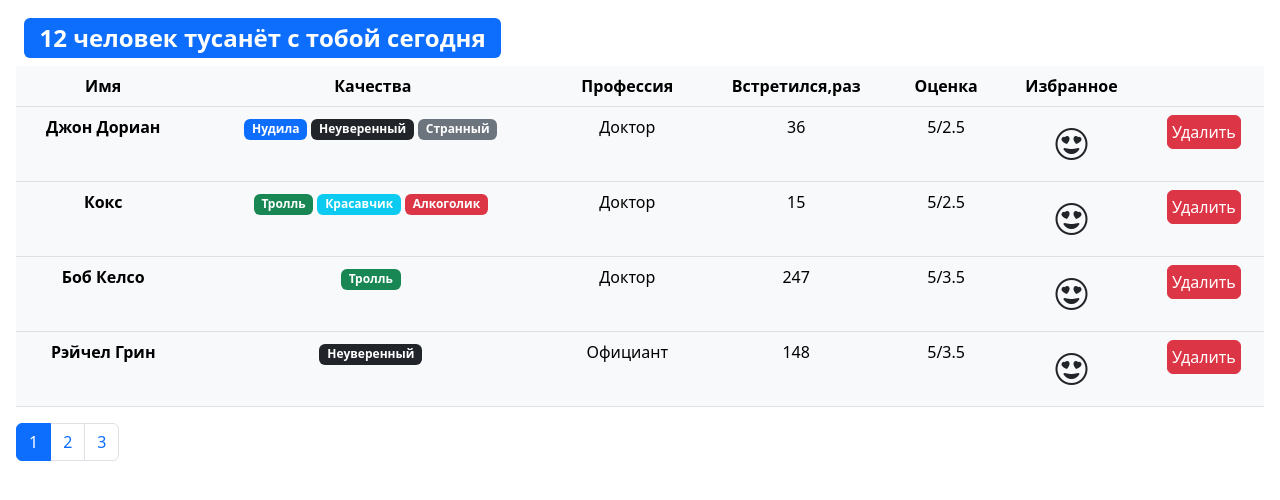
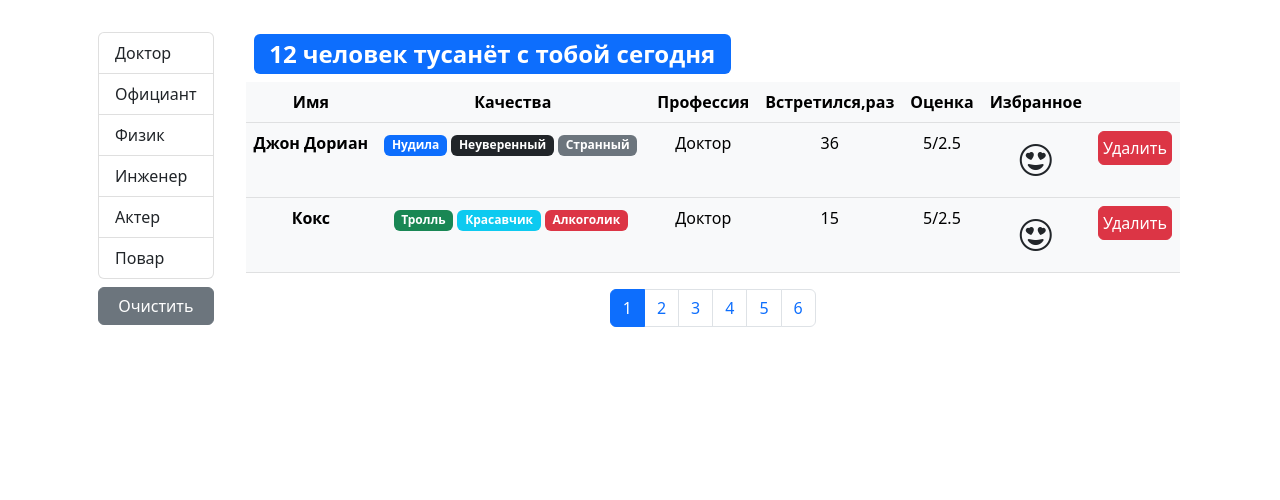
Before and after one commit to dimonabinsk/fast-company-app, a React (Create React App) app: page / in a window 1280 px wide. Shown: the top 500 px of the page. Built offline with nearby package versions, Linux system fonts and the light colour scheme.

Commit message:
реализовал фильтрацию

```diff
--- /dev/null
+++ b/src/App.js
@@ -0,0 +1,44 @@
+import "bootstrap/dist/css/bootstrap.min.css";
+import React, { useState, useEffect } from "react";
+import Users from "./components/Users.component";
+import API from "./api";
+
+function App() {
+    const [users, setUsers] = useState();
+
+    useEffect(() => {
+        API.users.fetchAll().then((data) => setUsers(data));
+    }, []);
+
+    const handlerDelete = (userId) => {
+        setUsers(users.filter((user) => user._id !== userId));
+    };
+
+    const handlerToggleBookmark = (userId) => {
+        const newUsers = users.map((user) => {
+            if (userId === user._id) {
+                return { ...user, bookmark: !user.bookmark };
+            }
+            return user;
+        });
+
+        setUsers(newUsers);
+    };
+
+    return (
+        <div className="container mt-3">
+            {users
+                ? (
+                    <Users
+                        users={users}
+                        onHandlerRowChange={handlerDelete}
+                        onHandlerBookmark={handlerToggleBookmark}
+                    />
+                )
+                : (<div>Загрузка данных...</div>)
+            }
+        </div>
+    );
+}
+
+export default App;
--- a/src/App.jsx
+++ /dev/null
@@ -1,38 +0,0 @@
-import "bootstrap/dist/css/bootstrap.min.css";
-import React, { useState } from "react";
-import API from "./api";
-import SearchStatus from "./components/SearchStatus.component";
-import Users from "./components/Users.component";
-
-function App() {
-    const initialStateUsers = API.users.fetchAll();
-    const [users, setUsers] = useState(initialStateUsers);
-
-    const handlerRowChange = (userId) => {
-        setUsers(users.filter((user) => user._id !== userId));
-    };
-
-    const handlerToggleBookmark = (userId) => {
-        const newUsers = users.map((user) => {
-            if (userId === user._id) {
-                return { ...user, bookmark: !user.bookmark };
-            }
-            return user;
-        });
-
-        setUsers(newUsers);
-    };
-
-    return (
-        <div className=" m-3">
-            <SearchStatus length={users.length} />
-            <Users
-                users={users}
-                onHandlerRowChange={handlerRowChange}
-                onHandlerBookmark={handlerToggleBookmark}
-            />
-        </div>
-    );
-}
-
-export default App;
--- /dev/null
+++ b/src/api/fake.api/professions.api.js
@@ -0,0 +1,26 @@
+export const professionsObject = {
+    doctor: { _id: "67rdca3eeb7f6fgeed471818", name: "Доктор" },
+    waiter: { _id: "67rdca3eeb7f6fgeed471820", name: "Официант" },
+    physics: { _id: "67rdca3eeb7f6fgeed471814", name: "Физик" },
+    engineer: { _id: "67rdca3eeb7f6fgeed471822", name: "Инженер" },
+    actor: { _id: "67rdca3eeb7f6fgeed471824", name: "Актер" },
+    cook: { _id: "67rdca3eeb7f6fgeed471829", name: "Повар" }
+};
+
+export const professions = [
+    { _id: "67rdca3eeb7f6fgeed471818", name: "Доктор" },
+    { _id: "67rdca3eeb7f6fgeed471820", name: "Официант" },
+    { _id: "67rdca3eeb7f6fgeed471814", name: "Физик" },
+    { _id: "67rdca3eeb7f6fgeed471822", name: "Инженер" },
+    { _id: "67rdca3eeb7f6fgeed471824", name: "Актер" },
+    { _id: "67rdca3eeb7f6fgeed471829", name: "Повар" }
+];
+
+const fetchAll = () =>
+    new Promise((resolve) => {
+        window.setTimeout(() => {
+            resolve(professions);
+        }, 2000);
+    });
+
+export default { fetchAll };
--- a/src/api/fake.api/user.api.js
+++ b/src/api/fake.api/user.api.js
@@ -1,11 +1,5 @@
-const professions = {
-    doctor: { _id: "67rdca3eeb7f6fgeed471818", name: "Доктор" },
-    waiter: { _id: "67rdca3eeb7f6fgeed471820", name: "Официант" },
-    physics: { _id: "67rdca3eeb7f6fgeed471814", name: "Физик" },
-    engineer: { _id: "67rdca3eeb7f6fgeed471822", name: "Инженер" },
-    actor: { _id: "67rdca3eeb7f6fgeed471824", name: "Актер" },
-    cook: { _id: "67rdca3eeb7f6fgeed471829", name: "Повар" }
-};
+import { professionsObject as professions } from "./professions.api";
+
 const qualities = {
     tedious: {
         _id: "67rdca3eeb7f6fgeed471198",
@@ -149,6 +143,11 @@
         bookmark: false
     }
 ];
-export function fetchAll() {
-    return users;
-}
+const fetchAll = () =>
+    new Promise((resolve) => {
+        window.setTimeout(() => {
+            resolve(users);
+        }, 2000);
+    });
+
+export default { fetchAll };
--- a/src/api/index.js
+++ b/src/api/index.js
@@ -1,5 +1,7 @@
-import * as users from "./fake.api/user.api";
+import users from "./fake.api/user.api";
+import professions from "./fake.api/professions.api";
 const API = {
-    users
+    users,
+    professions
 };
 export default API;
--- /dev/null
+++ b/src/components/GroupList.component.jsx
@@ -0,0 +1,52 @@
+import React from "react";
+import PropTypes from "prop-types";
+
+const GroupList = ({
+    items,
+    valueProperty,
+    contentProperty,
+    onItemSelect,
+    selectedItem
+}) => {
+    const renderListItems = (item) => {
+        return (
+            <li
+                key={item[valueProperty]}
+                className={`list-group-item ${
+                    item === selectedItem ? "active" : ""
+                }`}
+                onClick={() => onItemSelect(item)}
+                role="button"
+            >
+                {item[contentProperty]}
+            </li>
+        );
+    };
+
+    return (
+        <ul className="list-group">
+            {Array.isArray(items)
+                ? items.map((item) => (
+                    renderListItems(item)
+                ))
+                : Object.keys(items).map((item) => (
+                    renderListItems(items[item])
+                ))}
+        </ul>
+    );
+};
+
+GroupList.defaultProps = {
+    valueProperty: "_id",
+    contentProperty: "name"
+};
+
+GroupList.propTypes = {
+    items: PropTypes.oneOfType([PropTypes.object, PropTypes.array]),
+    valueProperty: PropTypes.string.isRequired,
+    contentProperty: PropTypes.string.isRequired,
+    onItemSelect: PropTypes.func,
+    selectedItem: PropTypes.object
+};
+
+export default GroupList;
--- a/src/components/Users.component.jsx
+++ b/src/components/Users.component.jsx
@@ -1,26 +1,70 @@
-import React, { useState } from "react";
+import React, { useState, useEffect } from "react";
+import PropTypes from "prop-types";
+import API from "../api";
 import Pagination from "./Pagination.component";
 import User from "./User.component";
 import { paginate } from "../utility/pagination";
-import PropTypes from "prop-types";
+import SearchStatus from "./SearchStatus.component";
+import GroupList from "./GroupList.component";
 
-const Users = ({ users, ...rest }) => {
-    const count = users.length;
-    const pageSize = 4;
+const Users = ({ users: allUsers, ...rest }) => {
+    const pageSize = 2;
     const [currentPage, setCurrentPage] = useState(1);
+    const [profession, setProfession] = useState();
+    const [selectedProf, setSelectedProf] = useState();
+
+    useEffect(() => {
+        API.professions.fetchAll().then((data) => setProfession(data));
+    }, []);
+
+    useEffect(() => {
+        setCurrentPage(1);
+    }, [selectedProf]);
+
+    const handlerProfessionalSelect = (item) => {
+        setSelectedProf(item);
+    };
 
     const handlerPageChange = (pageIndex) => {
         setCurrentPage(pageIndex);
-        // console.log(pageIndex);
+    };
+    const filteredUsers = selectedProf
+        ? allUsers.filter((user) => {
+            return JSON.stringify(user.profession) === JSON.stringify(selectedProf);
+        })
+        : allUsers;
+
+    const count = filteredUsers.length;
+
+    const pageEpisodes = paginate(filteredUsers, currentPage, pageSize);
+
+    const clearFilter = () => {
+        setSelectedProf();
     };
 
-    // console.log(currentPage);
-
-    const pageEpisodes = paginate(users, currentPage, pageSize);
-    // console.log(pageEpisodes);
-
     return (
-        <>
+        <div className="d-flex">
+            {profession
+                ? (
+                    <div className="d-flex flex-column flex-shrink-0 p-3">
+                        <GroupList
+                            items={profession}
+                            selectedItem={selectedProf}
+                            onItemSelect={handlerProfessionalSelect}
+                        />
+                        <button
+                            className="btn btn-secondary mt-2"
+                            onClick={clearFilter}
+                        >
+                        Очистить
+                        </button>
+                    </div>
+                )
+                : (
+                    <div>Загрузка данных...</div>
+                )}
+            <div className="d-flex flex-column p-3">
+                <SearchStatus length={count} />
                 {count > 0 && (
                     <table className="table table-light text-center">
                         <thead>
@@ -41,18 +85,21 @@
                         </tbody>
                     </table>
                 )}
+                <div className="d-flex justify-content-center">
                     <Pagination
                         itemsCount={count}
                         pageSize={pageSize}
                         currentPage={currentPage}
                         onPageChange={handlerPageChange}
                     />
-        </>
+                </div>
+            </div>
+        </div>
     );
 };
 
 Users.propTypes = {
-    users: PropTypes.arrayOf(PropTypes.object).isRequired
+    users: PropTypes.arrayOf(PropTypes.object)
 };
 
 export default Users;
```
Also changed, not shown: .eslintrc.js. Lines whose indentation alone changed are shown as unchanged.
